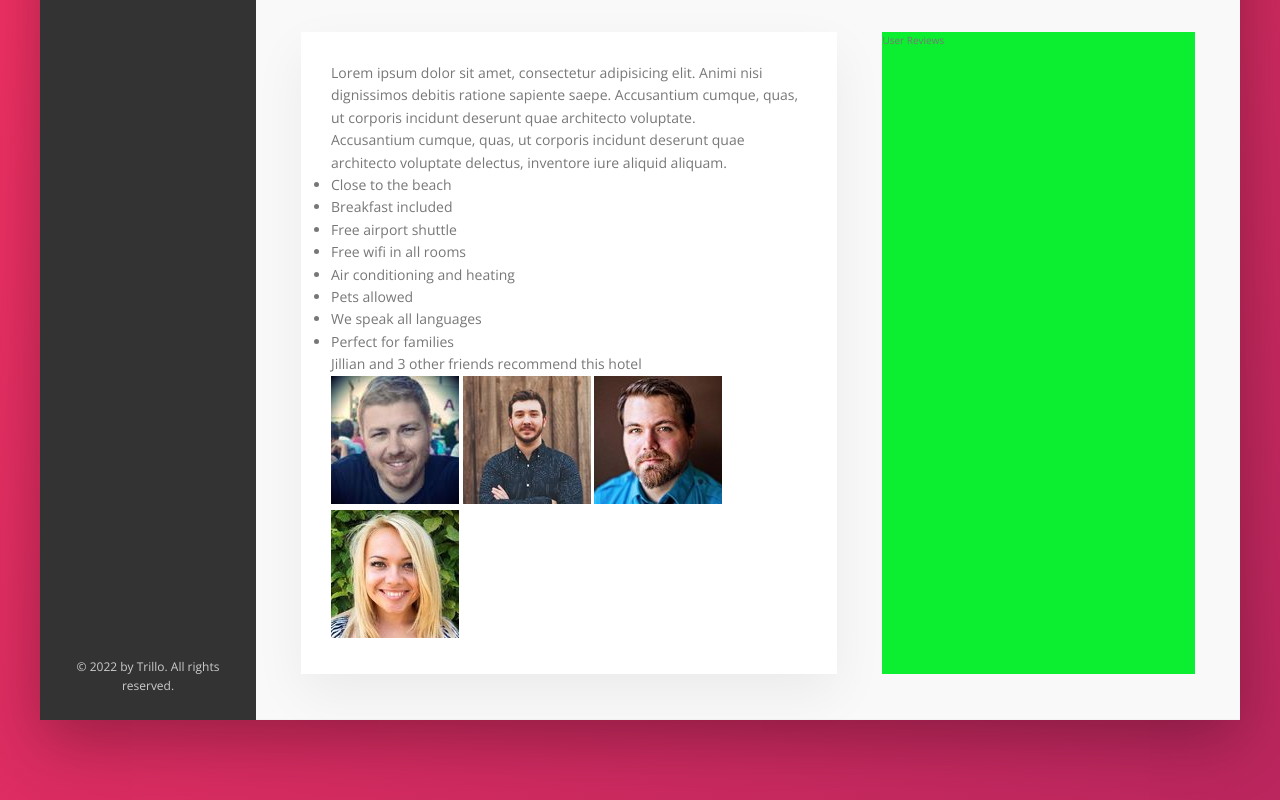
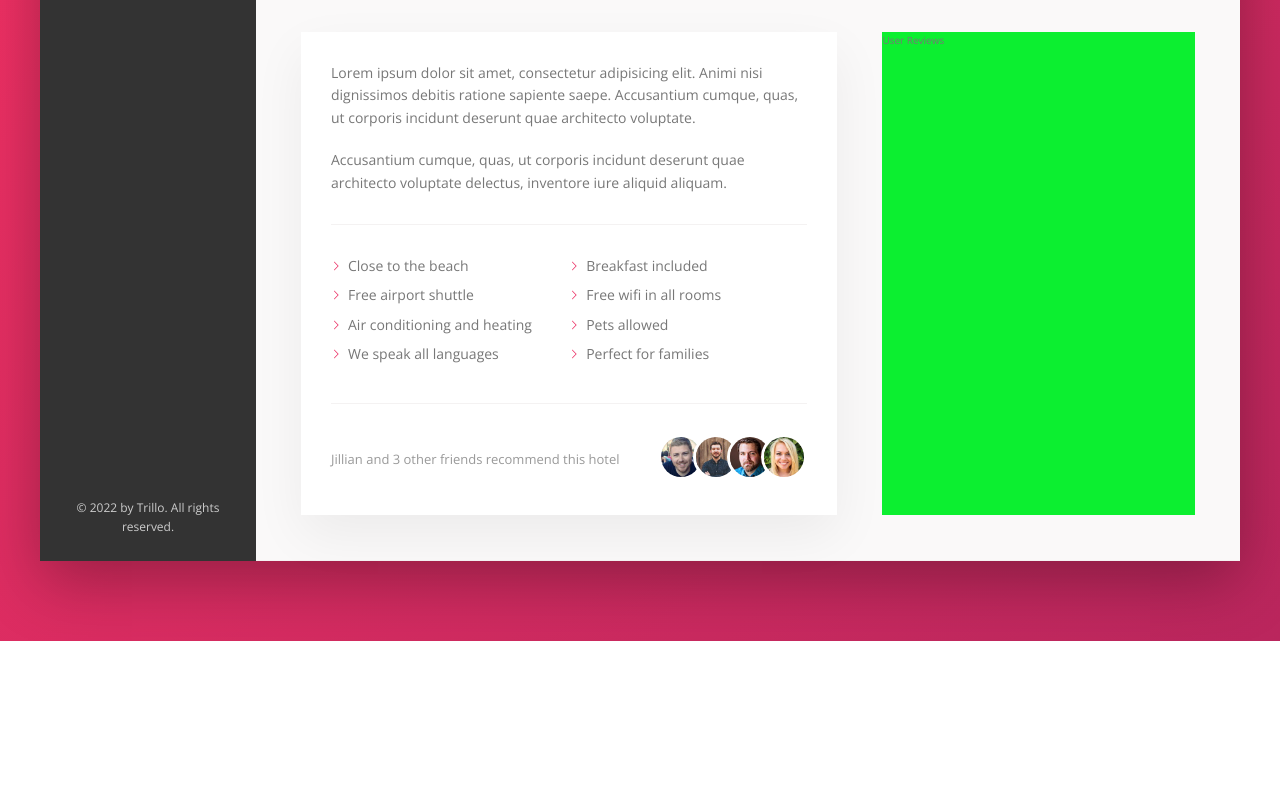
Before and after one commit to eXvimmer/advanced_css_and_sass_course, a website: page 02_trillo/index.html in a window 1280 px wide. Shown: the part 615-1415 px from the top of the page. After the commit the page ends 1256 px from the top, so only its background shows below. Drawn offline with nearby package versions, Linux system fonts and the light colour scheme.

Commit message:
Trillo: complete the description section.

```diff
--- a/02_trillo/sass/_components.scss
+++ b/02_trillo/sass/_components.scss
@@ -277,3 +277,67 @@
     box-shadow: none;
   }
 }
+
+.paragraph:not(:last-of-type) {
+  margin-bottom: 2rem;
+}
+
+.list {
+  list-style: none;
+  margin: 3rem 0;
+  padding: 3rem 0;
+  border-top: var(--line);
+  border-bottom: var(--line);
+  display: flex;
+  flex-wrap: wrap;
+
+  &__item {
+    flex: 0 0 50%;
+    margin-bottom: 0.7rem;
+  }
+
+  &__item::before {
+    content: "";
+    display: inline-block;
+    height: 1rem;
+    width: 1rem;
+    margin-right: 0.7rem;
+
+    // for older browsers
+    // background-image: url(../img/chevron-thin-right.svg);
+    // background-size: cover;
+
+    // for newer browsers we use masks
+    background-color: var(--color-primary);
+    -webkit-mask-image: url(../img/chevron-thin-right.svg);
+    mask-image: url(../img/chevron-thin-right.svg);
+    -webkit-mask-size: cover;
+    mask-size: cover;
+  }
+}
+
+.recommend {
+  font-size: 1.3rem;
+  color: var(--color-grey-dark-3);
+  display: flex;
+  align-items: center;
+
+  &__count {
+    margin-right: auto;
+  }
+
+  &__friends {
+  }
+
+  &__photo {
+    height: 4rem;
+    width: 4rem;
+    border-radius: 50%;
+    border: 3px solid #fff;
+    box-sizing: content-box;
+
+    &:not(:last-child) {
+      margin-right: -1.5rem;
+    }
+  }
+}
```
Also changed, not shown: 02_trillo/css/style.css, 1 other file.
